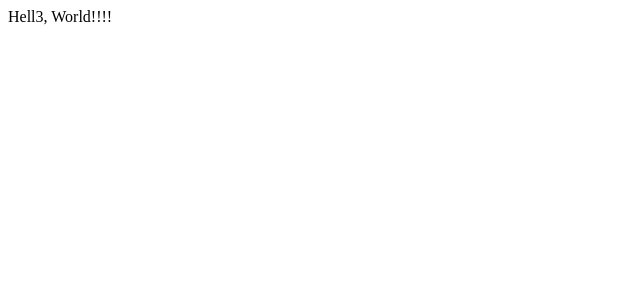
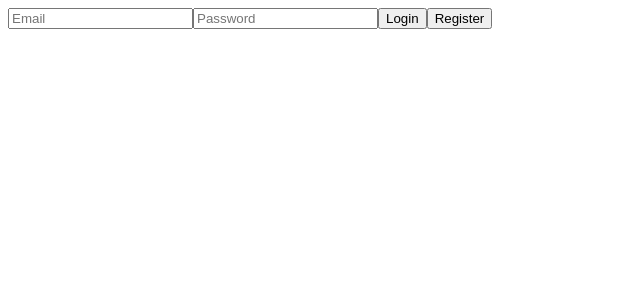
Before and after one commit to tallyho/socketchat, a React app in the folder client/: page / in a window 1280 px wide. Shown: the top 300 px of the page, without its empty margins (0-640 px from the left). Built offline with nearby package versions, Linux system fonts and the light colour scheme; the HTML template or start-up script is replaced by a standard one.

Commit message:
Add redux and make basic login component

```diff
--- a/client/package.json
+++ b/client/package.json
@@ -25,6 +25,7 @@
     ]
   },
   "dependencies": {
+    "isomorphic-fetch": "^2.2.1",
     "react": "^15.0.2",
     "react-dom": "^15.0.2"
   }
--- /dev/null
+++ b/client/src/components/App.jsx
@@ -0,0 +1,9 @@
+import React from 'react'
+import Login from './Login'
+
+export default class App extends React.Component {
+  render() {
+    return (
+    <div><Login /></div>
+  )}
+}
--- /dev/null
+++ b/client/src/components/Login.jsx
@@ -0,0 +1,81 @@
+import React from 'react'
+import {connect} from 'react-redux'
+import {login, logout} from '../user'
+import fetch from 'isomorphic-fetch'
+
+class Login extends React.Component {
+  constructor(props) {
+    super(props)
+    this.state = {error: null}
+    this.loginClicked = this.loginClicked.bind(this)
+  }
+
+  validateEmail(email) {
+    const re = /^(([^<>()\[\]\\.,;:\s@"]+(\.[^<>()\[\]\\.,;:\s@"]+)*)|(".+"))@((\[[0-9]{1,3}\.[0-9]{1,3}\.[0-9]{1,3}\.[0-9]{1,3}])|(([a-zA-Z\-0-9]+\.)+[a-zA-Z]{2,}))$/;
+    return re.test(email);
+  }
+
+  loginClicked() {
+    const email = this.refs.email.value
+    const password = this.refs.password.value
+    if (!email || !this.validateEmail(email)) {
+      this.setState({error: 'Please enter a valid email address.'})
+      return
+    } else if (!password || password < 8) {
+      this.setState({error: 'Invalid password. Must be > 8 characters.'})
+      return
+    }
+
+    fetch('http://localhost:8081/login', {
+      method: 'POST',
+      headers: new Headers({
+        'Content-Type': 'application/json',
+        'Accept': 'application/json',
+      }),
+      body: JSON.stringify({email, password})
+    })
+    .then(response => { return response.json() })
+    .then(data => { return data })
+    .then(data => {
+      if (data.status == 'failed') {
+        this.setState({error: data.reason})
+        return
+      }
+    }).catch(error => {
+      console.log("Error from server:", error);
+      this.setState({error})
+    })
+  }
+
+  registerClicked() {
+
+  }
+
+  render() {
+    const user = this.props.user
+
+    if (user.get('email')) {
+      return <div>
+        Hi, {user.get('email')}
+        <button onClick={this.logoutClick}>Logout</button>
+        </div>
+    } else {
+      return <div>
+        <div>
+          <input type="text" placeholder="Email" ref="email" />
+          <input type="password" placeholder="Password" ref="password" />
+          <button onClick={this.loginClicked}>Login</button>
+          <button onClick={this.registerClicked}>Register</button>
+        </div>
+        <div>
+        {this.state.error}
+        </div>
+      </div>
+    }
+  }
+}
+
+export default connect(
+  (state) => ({user: state.user}),
+  {login, logout}
+)(Login)
--- a/client/src/index.jsx
+++ b/client/src/index.jsx
@@ -1,13 +1,16 @@
 import ReactDOM from 'react-dom'
 import React from 'react'
+import {createStore, combineReducers} from 'redux'
+import {Provider} from 'react-redux'
+import {user} from './user'
+import App from './components/App'
+import {Map} from 'immutable'
 
-class App extends React.Component {
-  render() {return (
-    <div>Hell3, World!!!!</div>
-  )}
-}
+const store = createStore(combineReducers({user}))
 
 ReactDOM.render(
-  <App />,
+  <Provider store={store}>
+    <App />
+  </Provider>,
   document.getElementById('app')
 );
--- /dev/null
+++ b/client/src/user.js
@@ -0,0 +1,37 @@
+import {Map} from 'immutable'
+
+export function login(email, token) {
+  return {
+    type: 'LOGIN',
+    email,
+    token
+  }
+}
+
+export function logout() {
+  return {
+    type: 'LOGOUT'
+  }
+}
+
+const INITIAL_STATE = Map({
+  'email': null,
+  'token': null,
+})
+
+export function user(state = INITIAL_STATE, action) {
+  switch(action.type) {
+  case 'LOGIN':
+    return state.merge({
+      'email': action.email,
+      'token': action.token
+    })
+  case 'LOGOUT':
+    return state.merge({
+      'email': null,
+      'token': null
+    })
+  default:
+    return state
+  }
+}
```
